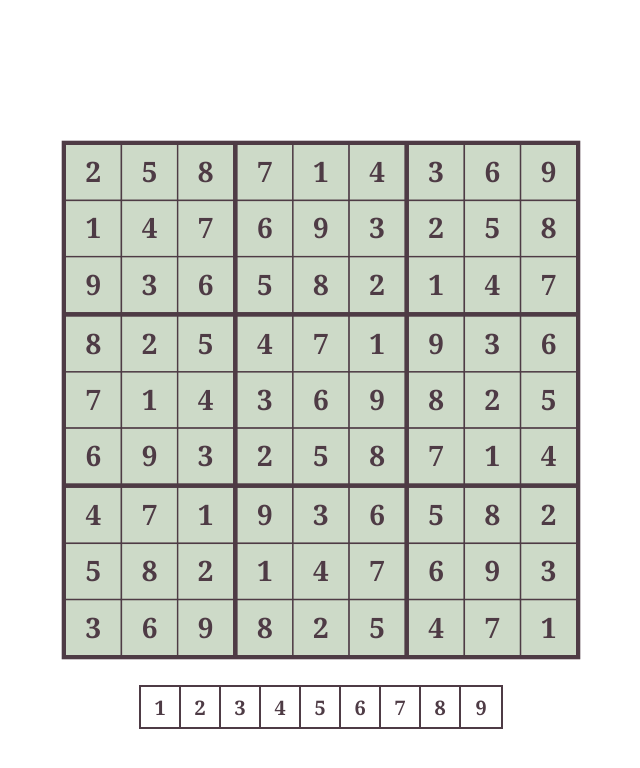
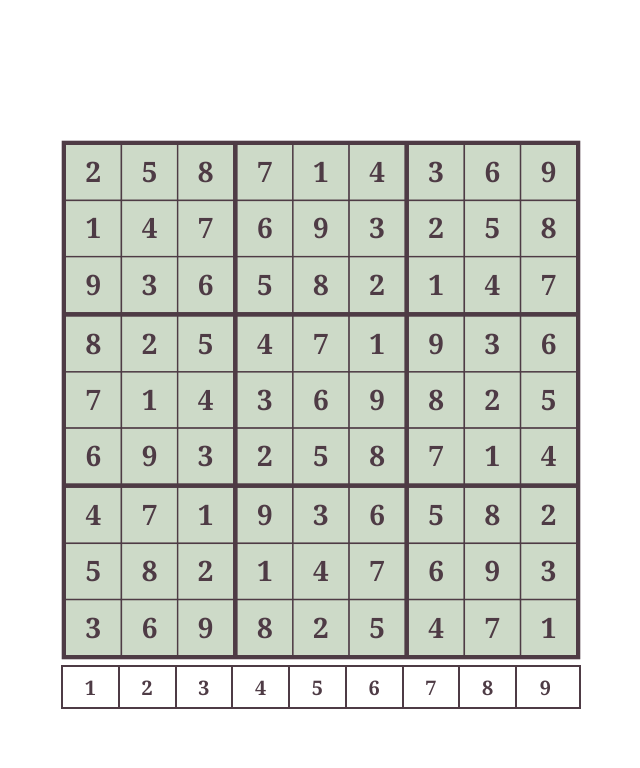
Before and after one commit to KyryliukAnton/Sudoku, a website: page index.html in a window 1280 px wide. Shown: the whole page, without its empty margins (319-959 px from the left). Drawn offline with Linux system fonts and the light colour scheme.

Commit message:
Test properties svg div

```diff
--- a/scss/style.scss
+++ b/scss/style.scss
@@ -86,8 +86,9 @@ svg {
 
   display: inline-flex;
   border: 2px solid $color-border;
+  width: 100%;
   .number {
-    width: 40px;
+    width: 11%;
     height: 40px;
     font-size: 20px;
     display: flex;
```
Also changed, not shown: index.html (+1 -1 lines), css/style.css.
